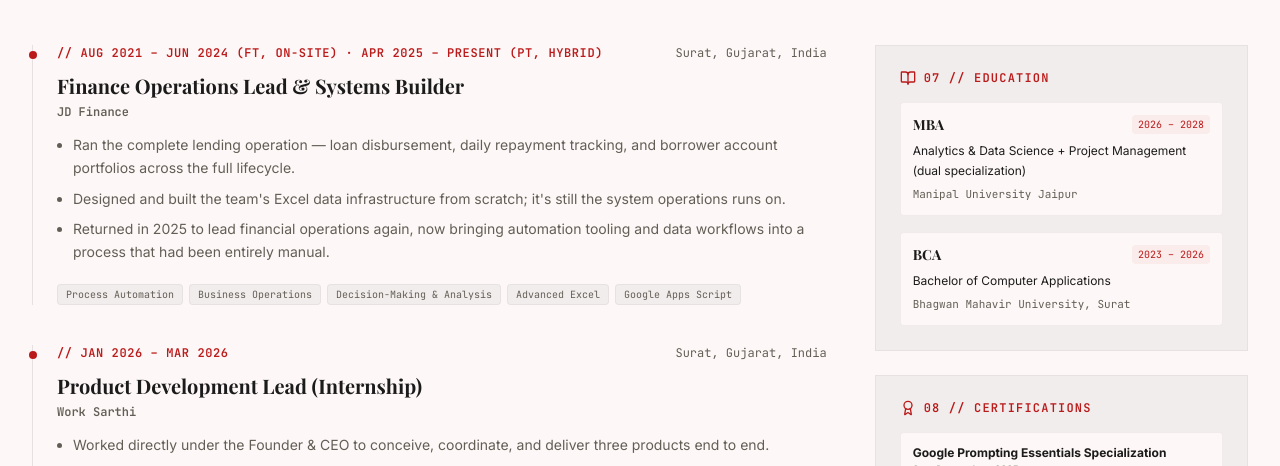
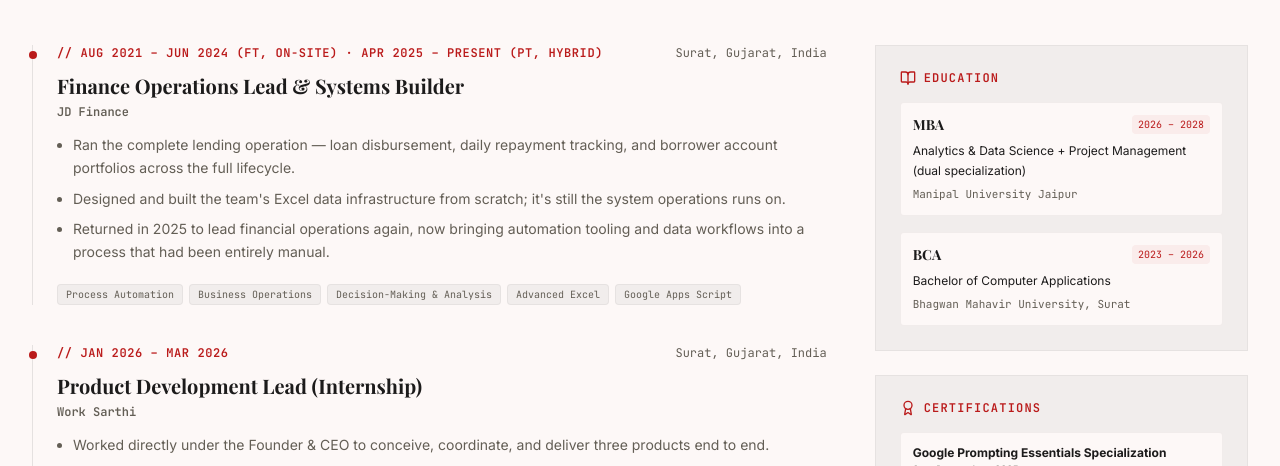
Before and after one commit to Arpitj9974/Arpitj9974-portfolio-, a React (Vite) app: page / in a window 1280 px wide. Both pictures are taken after a click on the button "Experience". Shown: the part 322-788 px from the top of the page. Built offline with nearby package versions, Linux system fonts and the light colour scheme; a web font is replaced by a local one.

Commit message:
style: remove numerical indices from section headers
Clean up UI labels by removing legacy numbering to improve visual consistency and minimalist aesthetic.

```diff
--- a/src/App.tsx
+++ b/src/App.tsx
@@ -282,7 +282,7 @@ export default function App() {
               <section className="space-y-8" id="home-selected-work">
                 <div className="flex justify-between items-end border-b border-ink/15 pb-4">
                   <div>
-                    <span className="text-xs font-mono text-accent tracking-widest block uppercase">// 04 / PORTFOLIO SHIPPED PRODUCTS</span>
+                    <span className="text-xs font-mono text-accent tracking-widest block uppercase">// PORTFOLIO SHIPPED PRODUCTS</span>
                     <h2 className="text-2xl md:text-3xl font-serif font-bold tracking-tight text-ink mt-1">
                       Selected Systems Work
                     </h2>
@@ -2163,7 +2163,7 @@ export default function App() {
                   <div className="bg-surface-container p-6 border border-ink/5 space-y-4">
                     <div className="flex items-center gap-2">
                       <BookOpen size={16} className="text-accent" />
-                      <span className="text-xs font-mono text-accent tracking-widest block font-bold uppercase">07 // EDUCATION</span>
+                      <span className="text-xs font-mono text-accent tracking-widest block font-bold uppercase">EDUCATION</span>
                     </div>
 
                     <div className="space-y-4">
@@ -2184,7 +2184,7 @@ export default function App() {
                   <div className="bg-surface-container p-6 border border-ink/5 space-y-4">
                     <div className="flex items-center gap-2">
                       <Award size={16} className="text-accent" />
-                      <span className="text-xs font-mono text-accent tracking-widest block font-bold uppercase">08 // CERTIFICATIONS</span>
+                      <span className="text-xs font-mono text-accent tracking-widest block font-bold uppercase">CERTIFICATIONS</span>
                     </div>
 
                     <div className="space-y-3.5">
```
